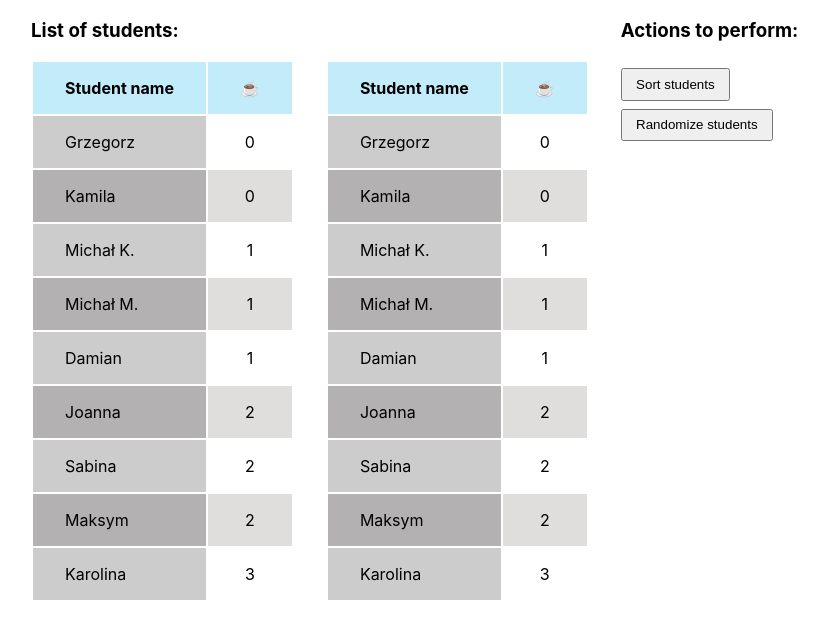
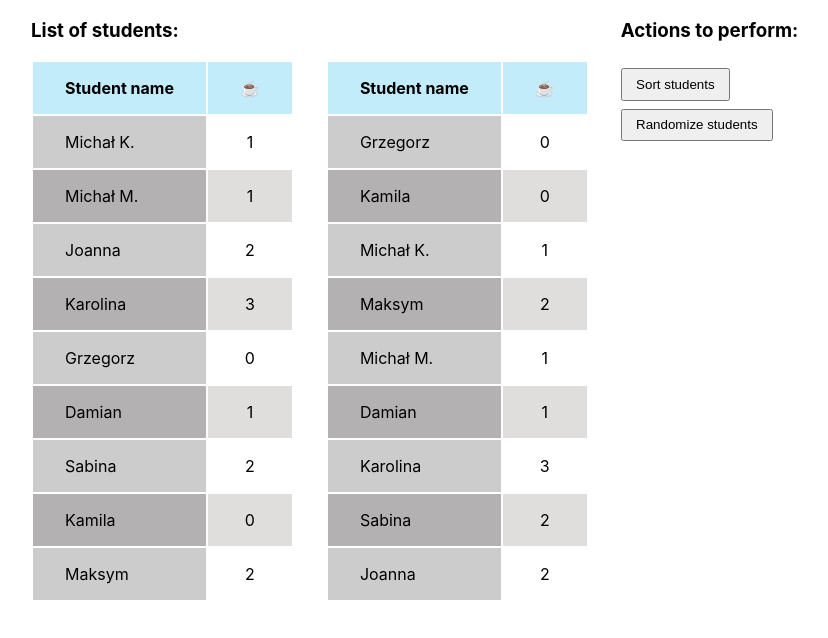
Before and after one commit to argasek/codebrainers-2020-02, a React (Create React App) app: page / in a window 1280 px wide. Shown: the top 638 px of the page, without its empty margins (33-861 px from the left). Built offline with nearby package versions, Linux system fonts and the light colour scheme.

Commit message:
Add sort oneliner, randomize function, studentList org and modified separation

```diff
--- a/src/App.jsx
+++ b/src/App.jsx
@@ -1,6 +1,7 @@
 import React from 'react';
 import 'App.scss';
 import StudentList from 'components/student-list/StudentList';
+import { StudentListRearranged } from "components/student-list/StudentList";
 import StudentListRandomizeButton from 'components/student-list-randomize-button/StudentListRandomizeButton';
 import StudentListSortButton from 'components/student-list-sort-button/StudentListSortButton';
 
@@ -12,7 +13,7 @@ function App() {
           <h3>List of students:</h3>
           <div className="d-flex student-lists-container">
             <StudentList />
-            <StudentList />
+            <StudentListRearranged />
           </div>
         </div>
         <div className="student-actions">
--- a/src/components/student-list/StudentList.jsx
+++ b/src/components/student-list/StudentList.jsx
@@ -6,16 +6,22 @@ import './StudentList.css';
 const sortStudents = (studentsArray, key, direction) => {
   const counter = direction === "desc" ? -1 : 1;
   return studentsArray.sort(function (a, b) {
-    if (a[key] < b[key]) {
-      return -1 * counter;
-    } else if (a[key] === b[key]) {
-      return 0;
-    } else if (a[key] > b[key]) {
-      return 1 * counter;
-    }
+    return a[key] < b[key] ? -1 * counter : a[key] === b[key] ? 0 * counter : 1 * counter
+    // if (a[key] < b[key]) {
+    //   return -1 * counter;
+    // } else if (a[key] === b[key]) {
+    //   return 0;
+    // } else if (a[key] > b[key]) {
+    //   return 1 * counter;
+    // }
   });
 }
-const StudentList = () => {
+
+const randomizeStudents = (studentsArray) => {
+  return studentsArray.sort(() => Math.random() - 0.5);
+}
+
+const StudentListOriginal = () => {
 
   return (
 
@@ -28,7 +34,7 @@ const StudentList = () => {
       </thead>
       <tbody>
       {
-          sortStudents(codeBrainersStudents, "coffees", "asc").map(student =>
+        codeBrainersStudents.map(student =>
           <Student
             key={student.id}
             student={student}
@@ -40,4 +46,35 @@ const StudentList = () => {
   );
 };
 
-export default StudentList;
+export default StudentListOriginal;
+
+export const StudentListRearranged = () => {
+
+  return (
+
+    <table className='student-list-table'>
+      <thead>
+      <tr>
+        <th className='student-header student-cell-padding'>Student name</th>
+        <th className='student-header student-cell-padding'>☕</th>
+      </tr>
+      </thead>
+      <tbody>
+      {
+        randomizeStudents(codeBrainersStudents).map(student =>
+          <Student
+            key={student.id}
+            student={student}
+          />
+        )
+        // sortStudents(codeBrainersStudents, "coffees", "desc").map(student =>
+        //   <Student
+        //     key={student.id}
+        //     student={student}
+        //   />
+        // )
+      }
+      </tbody>
+    </table>
+  );
+};
```
Lines whose indentation alone changed are shown as unchanged.
